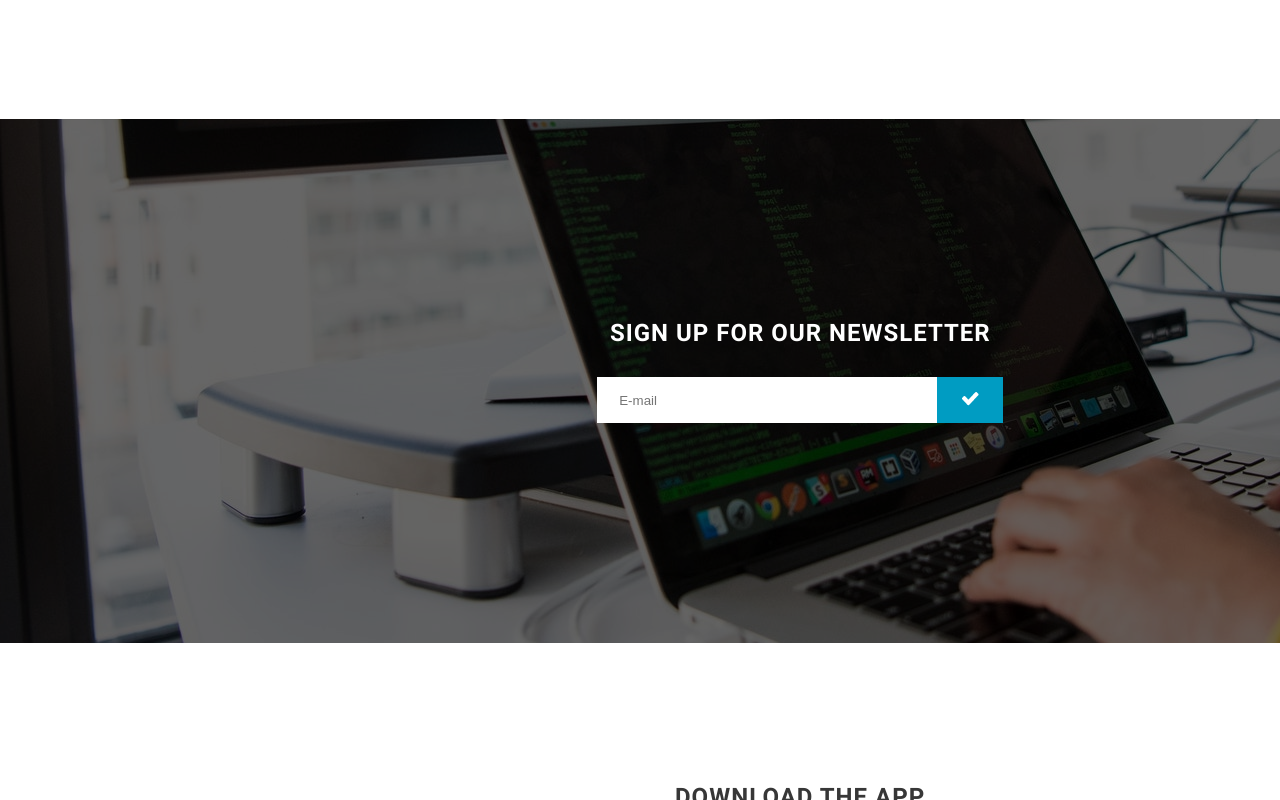
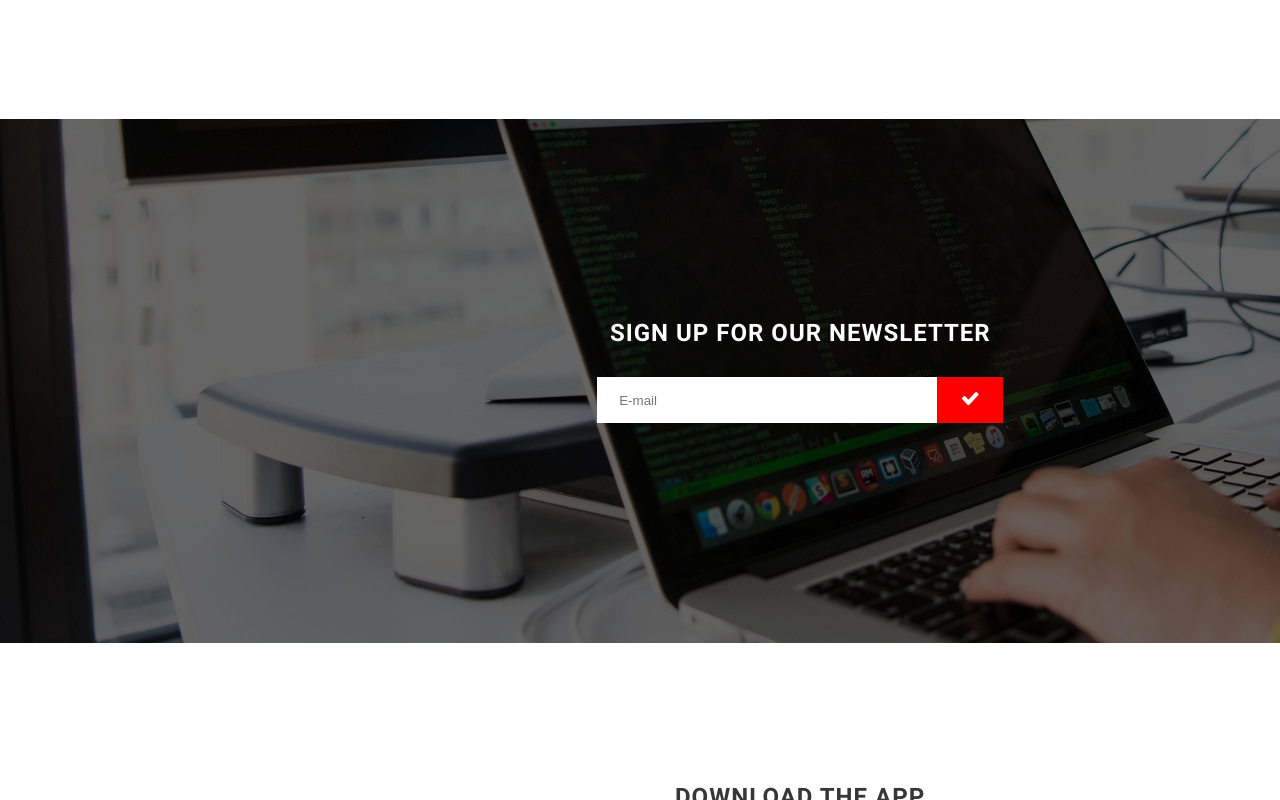
Before and after one commit to vantig/html, a plain HTML site: page webdev/index.html in a window 1280 px wide. In both pictures the pointer is over the button 970 px from the left and 3213 px from the top of the page. Shown: the part 2813-3613 px from the top of the page. Drawn offline with Linux system fonts and the light colour scheme.

Commit message:
Update style.css

```diff
--- a/webdev/style.css
+++ b/webdev/style.css
@@ -538,7 +538,7 @@ a:hover {
     border: 0;
 }
 .but:hover{
-    background-color:#009CC2;
+    background-color:red;
 }
 
 .download {
```
